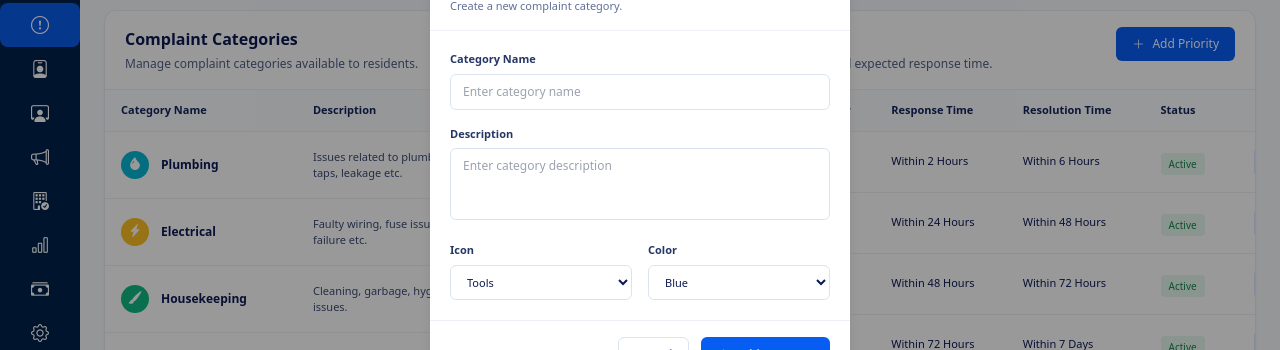
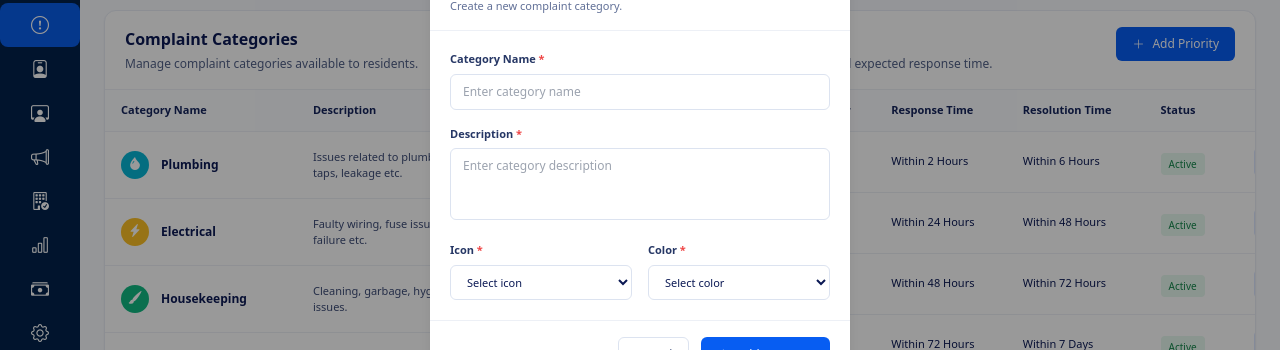
Before and after one commit to classrepo24/societymanagement-react, a React (Create React App) app: page /complaints/settings in a window 1280 px wide. Both pictures are taken after a click on the button "Add Category". Shown: the part 229-579 px from the top of the page. Built offline with nearby package versions, Linux system fonts and the light colour scheme.

Commit message:
complate the complaint module Complaint Setting Button

```diff
--- a/src/pages/Complaints/ComplaintSettings.jsx
+++ b/src/pages/Complaints/ComplaintSettings.jsx
@@ -73,6 +73,7 @@ export const ComplaintSettings = () => {
 const [deleteCategory, setDeleteCategory] = useState(null);
   const [categoryData, setCategoryData] = useState(categories);
   const [showAddCategory, setShowAddCategory] = useState(false);
+  const [categoryErrors, setCategoryErrors] = useState({});
 
   const priorities = [
     {
@@ -233,7 +234,7 @@ const [deleteAssignment, setDeleteAssignment] = useState(null);
   <div className="flex flex-col gap-5">
 
    {/* COMPLAINT CATEGORIES */}
-<div className="bg-white border border-[#e8ecf5] rounded-xl min-h-[400px] overflow-hidden shadow-sm flex flex-col">
+<div className="bg-white border border-[#e8ecf5] rounded-xl min-h-[500px] overflow-hidden shadow-sm flex flex-col">
   {/* HEADER */}
   <div className="flex items-start justify-between px-5 py-4 border-b border-[#edf0f6]">
     <div>
@@ -636,7 +637,7 @@ const [deleteAssignment, setDeleteAssignment] = useState(null);
           </p>
         </div>
 
-        <div className="overflow-x-auto  ">
+        <div className="overflow-x-auto">
           <table className="w-full min-w-[350px]">
             <thead className="bg-[#fbfcff] border-b border-[#edf0f6]">
               <tr className="text-[10px]">
@@ -871,6 +872,7 @@ const [deleteAssignment, setDeleteAssignment] = useState(null);
 
 
 {/* ADD CATEGORY POPUP */}
+{/* ADD CATEGORY POPUP */}
 {showAddCategory && (
   <div className="fixed inset-0 bg-black/40 flex items-center justify-center z-50 p-4">
     <div className="bg-white w-full max-w-[420px] rounded-xl shadow-lg overflow-hidden">
@@ -886,7 +888,10 @@ const [deleteAssignment, setDeleteAssignment] = useState(null);
         </div>
 
         <button
-          onClick={() => setShowAddCategory(false)}
+          onClick={() => {
+            setShowAddCategory(false);
+            setCategoryErrors({});
+          }}
           className="w-8 h-8 rounded-md text-[#617097] hover:bg-[#f3f5fa]"
         >
           <i className="bi bi-x-lg text-[13px]"></i>
@@ -894,39 +899,91 @@ const [deleteAssignment, setDeleteAssignment] = useState(null);
       </div>
 
       <div className="p-5 space-y-4">
+        {/* CATEGORY NAME */}
         <div>
           <label className="block text-[11px] font-semibold text-[#263765] mb-1.5">
-            Category Name
+            Category Name <span className="text-red-500">*</span>
           </label>
+
           <input
             id="newCategoryName"
             type="text"
             placeholder="Enter category name"
-            className="w-full border border-[#dce3f0] rounded-md px-3 py-2 text-[12px] outline-none focus:border-[#075df2]"
+            onChange={() =>
+              setCategoryErrors((prev) => ({
+                ...prev,
+                name: "",
+              }))
+            }
+            className={`w-full border rounded-md px-3 py-2 text-[12px] outline-none ${
+              categoryErrors.name
+                ? "border-red-500 focus:border-red-500"
+                : "border-[#dce3f0] focus:border-[#075df2]"
+            }`}
           />
+
+          {categoryErrors.name && (
+            <p className="text-red-500 text-[10px] mt-1">
+              Please enter category name.
+            </p>
+          )}
         </div>
 
+        {/* DESCRIPTION */}
         <div>
           <label className="block text-[11px] font-semibold text-[#263765] mb-1.5">
-            Description
+            Description <span className="text-red-500">*</span>
           </label>
+
           <textarea
             id="newCategoryDescription"
             rows="3"
             placeholder="Enter category description"
-            className="w-full border border-[#dce3f0] rounded-md px-3 py-2 text-[12px] outline-none resize-none focus:border-[#075df2]"
+            onChange={() =>
+              setCategoryErrors((prev) => ({
+                ...prev,
+                description: "",
+              }))
+            }
+            className={`w-full border rounded-md px-3 py-2 text-[12px] outline-none resize-none ${
+              categoryErrors.description
+                ? "border-red-500 focus:border-red-500"
+                : "border-[#dce3f0] focus:border-[#075df2]"
+            }`}
           />
+
+          {categoryErrors.description && (
+            <p className="text-red-500 text-[10px] mt-1">
+              Please enter category description.
+            </p>
+          )}
         </div>
 
         <div className="grid grid-cols-2 gap-4">
+          {/* ICON */}
           <div>
             <label className="block text-[11px] font-semibold text-[#263765] mb-1.5">
-              Icon
+              Icon <span className="text-red-500">*</span>
             </label>
+
             <select
               id="newCategoryIcon"
-              className="w-full border border-[#dce3f0] rounded-md px-3 py-2 text-[11px] outline-none bg-white"
+              defaultValue=""
+              onChange={() =>
+                setCategoryErrors((prev) => ({
+                  ...prev,
+                  icon: "",
+                }))
+              }
+              className={`w-full border rounded-md px-3 py-2 text-[11px] outline-none bg-white ${
+                categoryErrors.icon
+                  ? "border-red-500"
+                  : "border-[#dce3f0] focus:border-[#075df2]"
+              }`}
             >
+              <option value="" disabled>
+                Select icon
+              </option>
               <option value="bi bi-tools">Tools</option>
               <option value="bi bi-droplet-fill">Water</option>
               <option value="bi bi-lightning-charge-fill">Electricity</option>
@@ -934,16 +991,38 @@ const [deleteAssignment, setDeleteAssignment] = useState(null);
               <option value="bi bi-building-fill">Building</option>
               <option value="bi bi-tag-fill">Other</option>
             </select>
+
+            {categoryErrors.icon && (
+              <p className="text-red-500 text-[10px] mt-1">
+                Please select an icon.
+              </p>
+            )}
           </div>
 
+          {/* COLOR */}
           <div>
             <label className="block text-[11px] font-semibold text-[#263765] mb-1.5">
-              Color
+              Color <span className="text-red-500">*</span>
             </label>
+
             <select
               id="newCategoryColor"
-              className="w-full border border-[#dce3f0] rounded-md px-3 py-2 text-[11px] outline-none bg-white"
+              defaultValue=""
+              onChange={() =>
+                setCategoryErrors((prev) => ({
+                  ...prev,
+                  color: "",
+                }))
+              }
+              className={`w-full border rounded-md px-3 py-2 text-[11px] outline-none bg-white ${
+                categoryErrors.color
+                  ? "border-red-500"
+                  : "border-[#dce3f0] focus:border-[#075df2]"
+              }`}
             >
+              <option value="" disabled>
+                Select color
+              </option>
               <option value="bg-[#075df2]">Blue</option>
               <option value="bg-[#ef4444]">Red</option>
               <option value="bg-[#f59e0b]">Orange</option>
@@ -951,13 +1030,22 @@ const [deleteAssignment, setDeleteAssignment] = useState(null);
               <option value="bg-[#8b5cf6]">Purple</option>
               <option value="bg-[#64748b]">Gray</option>
             </select>
+
+            {categoryErrors.color && (
+              <p className="text-red-500 text-[10px] mt-1">
+                Please select a color.
+              </p>
+            )}
           </div>
         </div>
       </div>
 
       <div className="px-5 py-4 border-t border-[#edf0f6] flex justify-end gap-3">
         <button
-          onClick={() => setShowAddCategory(false)}
+          onClick={() => {
+            setShowAddCategory(false);
+            setCategoryErrors({});
+          }}
           className="px-4 py-2 border border-[#dce3f0] rounded-md text-[#52618a] text-[12px]"
         >
           Cancel
@@ -972,8 +1060,15 @@ const [deleteAssignment, setDeleteAssignment] = useState(null);
             const icon = document.getElementById("newCategoryIcon").value;
             const color = document.getElementById("newCategoryColor").value;
 
-            if (!name) {
-              alert("Please enter category name");
+            const errors = {};
+
+            if (!name) errors.name = true;
+            if (!description) errors.description = true;
+            if (!icon) errors.icon = true;
+            if (!color) errors.color = true;
+
+            if (Object.keys(errors).length > 0) {
+              setCategoryErrors(errors);
               return;
             }
 
@@ -981,12 +1076,13 @@ const [deleteAssignment, setDeleteAssignment] = useState(null);
               ...prev,
               {
                 name,
-                description: description || "No description added",
+                description,
                 icon,
                 color,
               },
             ]);
 
+            setCategoryErrors({});
             setShowAddCategory(false);
           }}
           className="px-4 py-2 bg-[#075df2] text-white rounded-md text-[12px] flex items-center gap-2"
@@ -998,7 +1094,6 @@ const [deleteAssignment, setDeleteAssignment] = useState(null);
     </div>
   </div>
 )}
-
 
 
 
```
